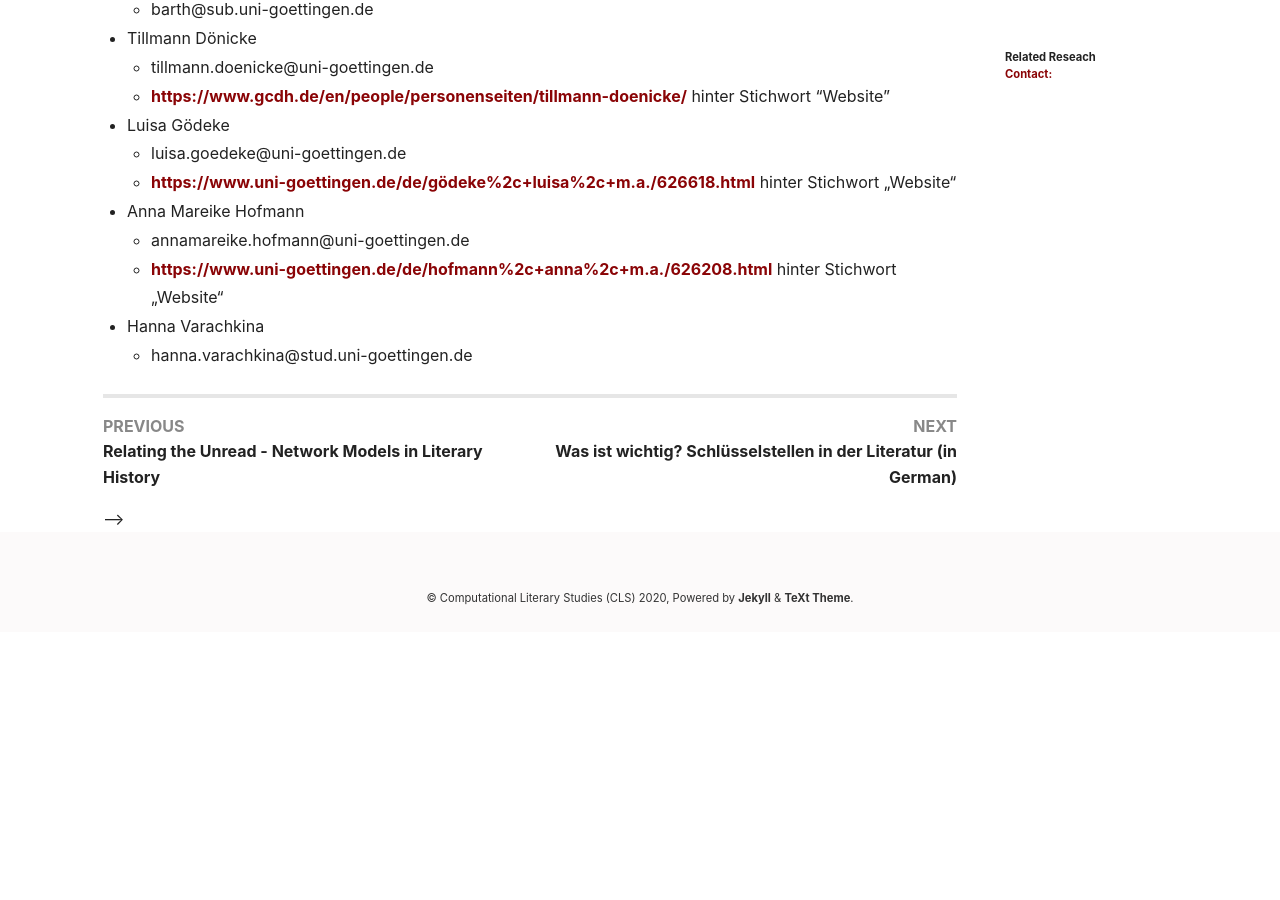
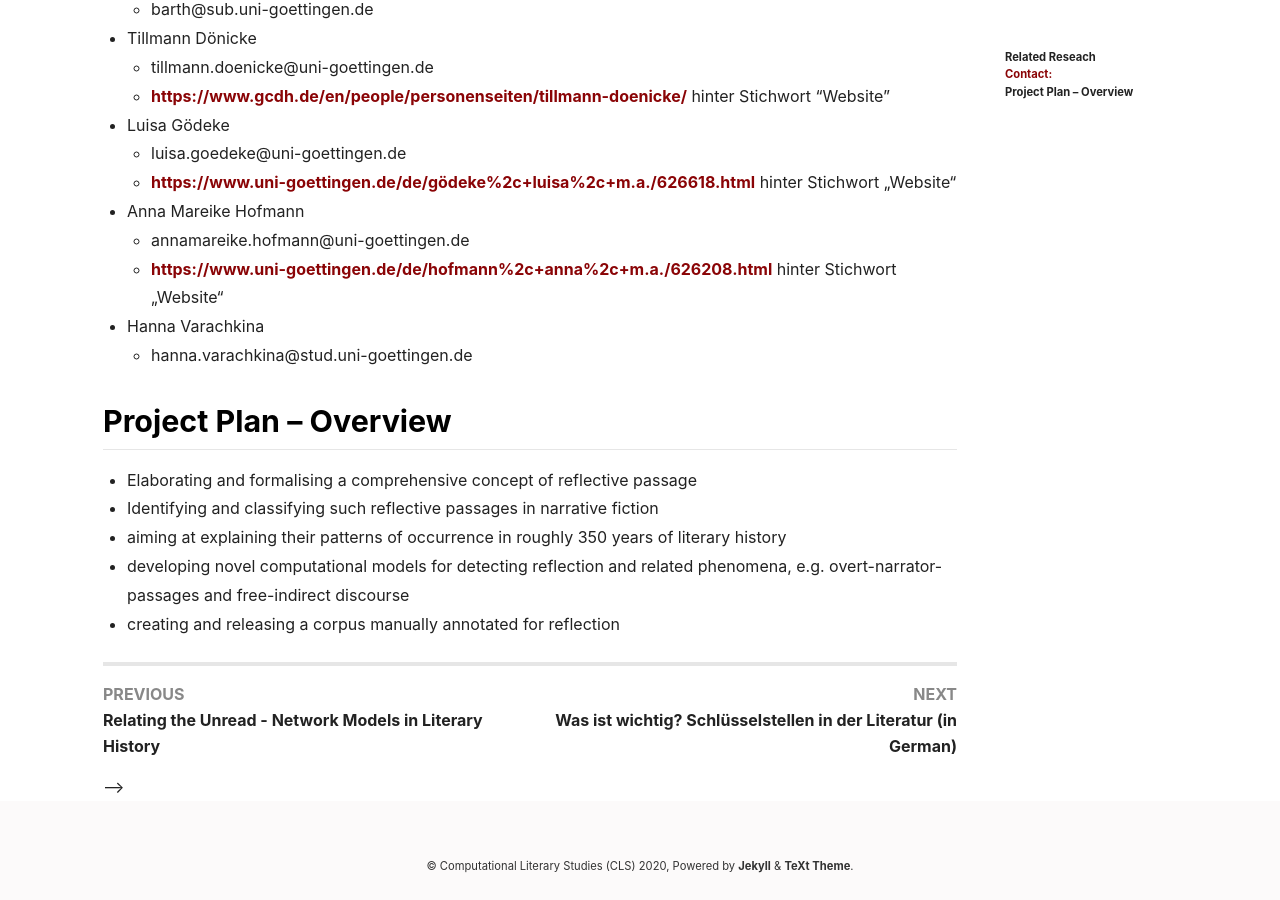
Before and after one commit to dfg-spp-cls/projects_en, a Jekyll site: the page built from _posts/2020-01-24-TP-Structuring_Literature.md, in a window 1280 px wide and 900 px high, scrolled down 2135 px. Built offline with Jekyll 4.4.1, drawn with Linux system fonts in a browser that asks for light colours; nearby versions of some CDN libraries; before the commit the page ends 2767 px from its top, so only the background shows below that.

Commit message:
Update 2020-01-24-TP-Structuring_Literature.md

```diff
--- a/_posts/2020-01-24-TP-Structuring_Literature.md
+++ b/_posts/2020-01-24-TP-Structuring_Literature.md
@@ -39,3 +39,10 @@ In order to understand and interpret texts, not only the information contained i
   - [https://www.uni-goettingen.de/de/hofmann%2c+anna%2c+m.a./626208.html](https://www.uni-goettingen.de/de/hofmann%2c+anna%2c+m.a./626208.html) hinter Stichwort „Website“
 - Hanna Varachkina
   - hanna.varachkina@stud.uni-goettingen.de
+
+## Project Plan – Overview
+- Elaborating and formalising a comprehensive concept of reflective passage
+- Identifying and classifying such reflective passages in narrative fiction
+- aiming at explaining their patterns of occurrence in roughly 350 years of literary history
+- developing novel computational models for detecting reflection and related phenomena, e.g. overt-narrator-passages and free-indirect discourse
+- creating and releasing a corpus manually annotated for reflection
```
